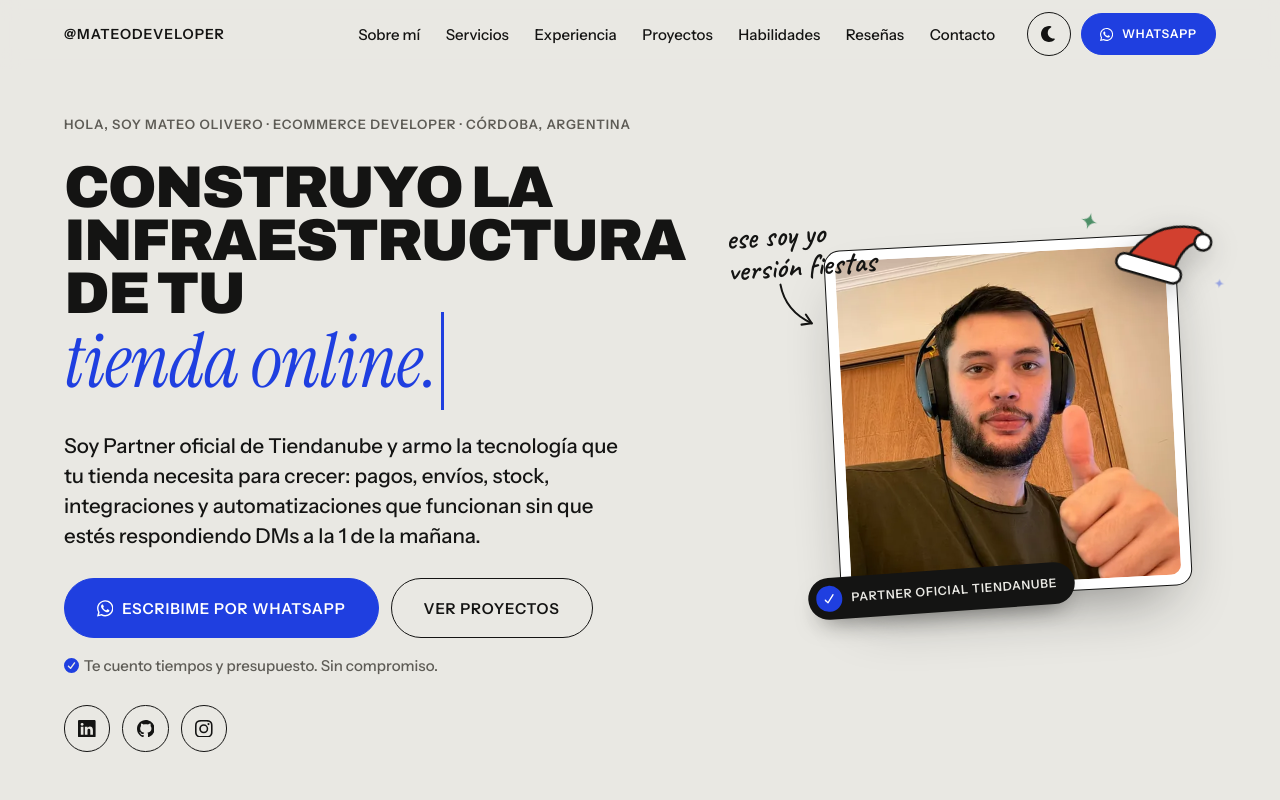
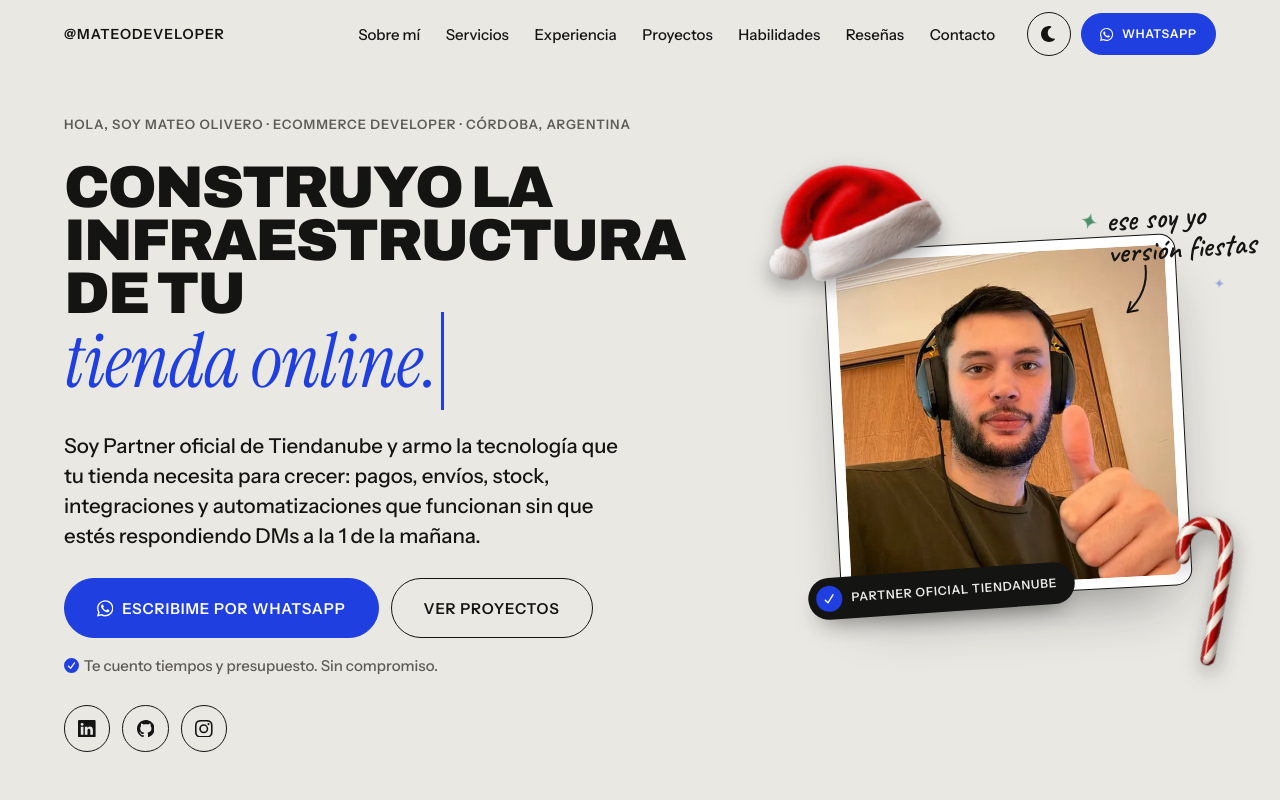
Before and after one commit to mateoolivero/Portfolio, a plain HTML site: page index.html in a window 1280 px wide. Shown: the top 800 px of the page. Drawn offline with Linux system fonts and the light colour scheme.

Commit message:
Gorro realista y bastón de caramelo en la foto de la portada
- Gorro de Papá Noel (imagen sin fondo) sobre la esquina superior
  izquierda del marco, en lugar del gorro dibujado
- Bastón de caramelo colgado de la esquina inferior derecha
- La nota "ese soy yo" pasa a la derecha durante la temporada
- Las imágenes solo se descargan en temporada (lazy + display:none)

Co-Authored-By: Claude Opus 5.5 <noreply@anthropic.com>

```diff
--- a/css/style.css
+++ b/css/style.css
@@ -2371,32 +2371,35 @@ textarea {
     display: block;
 }
 
+/* Gorro sobre la esquina superior izquierda del marco (en % para que escale) */
+.season-xmas .photo-frame {
+    position: relative;
+}
+
+.photo-frame .xmas-hat,
+.photo-frame .xmas-cane {
+    aspect-ratio: auto;
+    object-fit: contain;
+    border-radius: 0;
+    cursor: default;
+}
+
 .xmas-hat {
     position: absolute;
-    top: -2.6rem;
-    right: -1.4rem;
+    left: -14%;
+    top: -24%;
     z-index: 4;
-    width: 6.25rem;
+    width: 48% !important;
     height: auto;
-    transform: rotate(16deg);
-    transform-origin: 30% 80%;
+    transform: rotate(10deg);
     pointer-events: none;
-    overflow: visible;
-    filter: drop-shadow(0 10px 14px rgba(20, 20, 19, 0.25));
-}
-
-.xmas-hat-cone {
-    fill: var(--xmas-rojo);
-    stroke: var(--tinta);
-    stroke-width: 3;
-    stroke-linejoin: round;
-}
-
-.xmas-hat-trim {
-    fill: var(--blanco);
-    stroke: var(--tinta);
-    stroke-width: 3;
-}
+    filter: drop-shadow(0 8px 10px rgba(20, 20, 19, 0.35));
+}
+
+.season-xmas img.xmas {
+    display: block;
+}
+
 
 .xmas-sparkle {
     position: absolute;
@@ -2426,11 +2429,6 @@ textarea {
 }
 
 @media (max-width: 600px) {
-    .xmas-hat {
-        width: 4.75rem;
-        top: -2rem;
-        right: -0.9rem;
-    }
 
     .xmas-sparkle--2 {
         right: -1.6rem;
@@ -2444,16 +2442,36 @@ textarea {
     }
 }
 
-/* En pantallas chicas el gorrito ocupa la esquina derecha: la nota pasa a la izquierda */
-@media (max-width: 900px) {
+
+
+/* Con el gorro en la esquina izquierda, la nota "ese soy yo" pasa a la derecha */
+.season-xmas .hand-note--hero {
+    left: auto;
+    right: -4.5rem;
+    top: -2.6rem;
+}
+
+.season-xmas .hand-note--hero .hand-arrow {
+    margin-left: 0;
+    transform: rotate(-30deg);
+}
+
+@media (max-width: 600px) {
     .season-xmas .hand-note--hero {
-        left: -0.75rem;
-        right: auto;
-        top: -3.4rem;
-    }
-
-    .season-xmas .hand-note--hero .hand-arrow {
-        margin-left: 2rem;
-        transform: scaleX(-1) rotate(-20deg);
-    }
-}
+        right: -0.75rem;
+        top: -3rem;
+    }
+}
+
+/* Bastón de caramelo cruzado sobre la esquina inferior derecha del marco */
+.xmas-cane {
+    position: absolute;
+    right: -14%;
+    bottom: -23%;
+    z-index: 4;
+    width: 17% !important;
+    height: auto;
+    transform: rotate(-8deg);
+    pointer-events: none;
+    filter: drop-shadow(0 8px 10px rgba(20, 20, 19, 0.35));
+}
--- a/index.html
+++ b/index.html
@@ -203,14 +203,11 @@
 
                     <div class="hero-visual">
                         <!-- Temporada de fiestas: se muestra solo entre el 20/11 y el 6/1 (ver js/script.js) -->
-                        <svg class="xmas xmas-hat" viewBox="0 0 120 100" aria-hidden="true">
-                            <path class="xmas-hat-cone" d="M20 76 Q38 22 90 16 Q104 16 104 30 Q80 36 80 76 Z"/>
-                            <rect class="xmas-hat-trim" x="10" y="68" width="80" height="20" rx="10"/>
-                            <circle class="xmas-hat-trim" cx="104" cy="30" r="10"/>
-                        </svg>
                         <svg class="xmas xmas-sparkle xmas-sparkle--1" viewBox="0 0 24 24" aria-hidden="true"><path d="M12 0C13 8 16 11 24 12 16 13 13 16 12 24 11 16 8 13 0 12 8 11 11 8 12 0Z"/></svg>
                         <svg class="xmas xmas-sparkle xmas-sparkle--2" viewBox="0 0 24 24" aria-hidden="true"><path d="M12 0C13 8 16 11 24 12 16 13 13 16 12 24 11 16 8 13 0 12 8 11 11 8 12 0Z"/></svg>
                         <div class="photo-frame">
+                            <img class="xmas xmas-hat" src="img/gorro-navidad.webp" width="360" height="261" alt="" aria-hidden="true" loading="lazy" decoding="async">
+                            <img class="xmas xmas-cane" src="img/baston-navidad.webp" width="200" height="496" alt="" aria-hidden="true" loading="lazy" decoding="async">
                             <img src="img/perfil-mateo-480.webp" srcset="img/perfil-mateo-480.webp 480w, img/perfil-mateo-640.webp 640w, img/perfil-mateo.webp 800w" sizes="(min-width: 900px) 352px, 72vw" alt="Mateo Olivero, Ecommerce Developer y Partner de Tiendanube" id="profile-photo" width="480" height="480" fetchpriority="high">
                         </div>
 
```
Also changed, not shown: img/baston-navidad.webp (added), img/gorro-navidad.webp (added).
